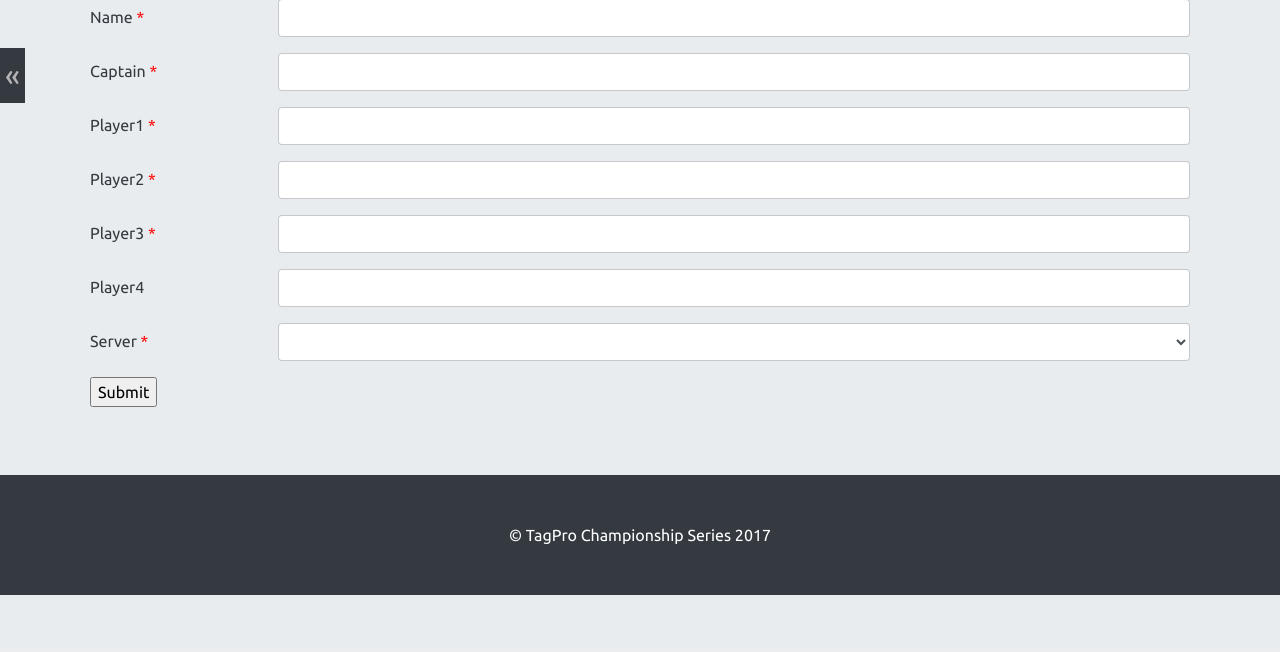
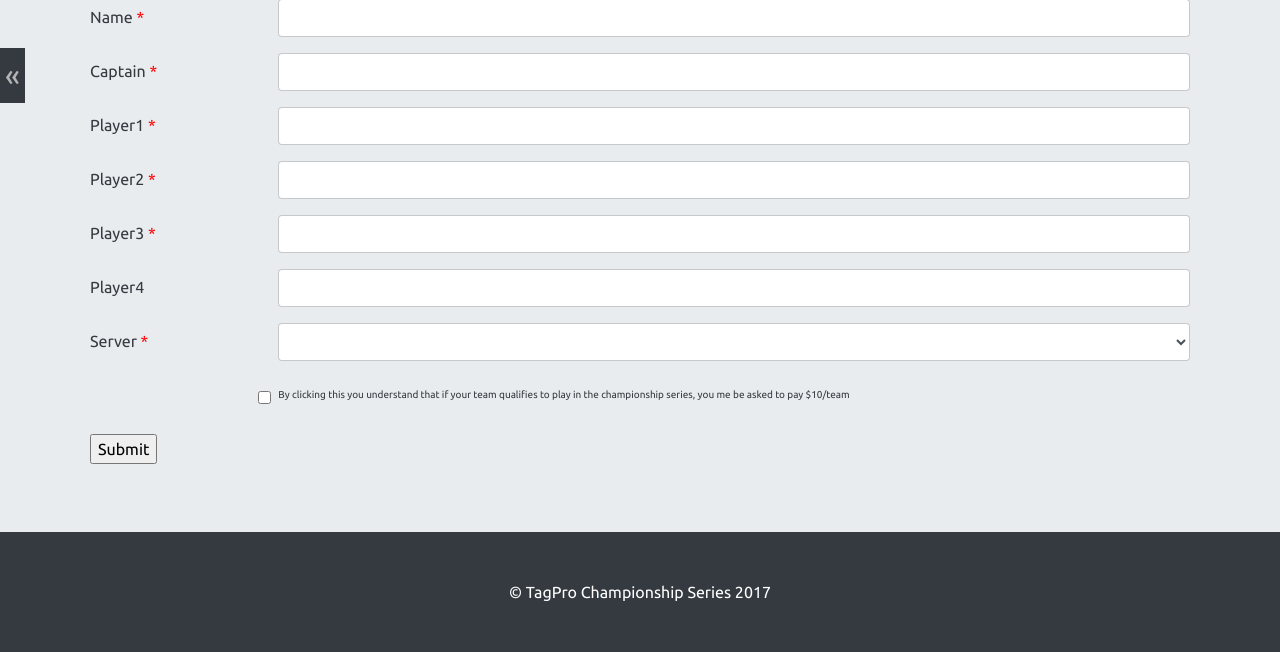
Before and after one commit to vivaelnino9/championship, a Django app: page /team/1/ in a window 1280 px wide. Shown: the part 152-804 px from the top of the page. Before the commit the page ends 747 px from the top, so only its background shows below. Run offline with Django 3.2, Linux system fonts and the light colour scheme; a user stored in the database is signed in; some libraries are stand-ins or nearby versions.

Commit message:
add disclaimer message

```diff
--- a/champ_app/templates/team_register.html
+++ b/champ_app/templates/team_register.html
@@ -37,6 +37,13 @@
       </div>
     </div>
     {% endfor %}
+    <div class="form-group row">
+      <label for="accept" class="col-2 col-form-label"></label>
+      <div class="col-10" style="margin-top:10px;">
+        <input name="disclaimer-box" type="checkbox" class="form-check-input" required>
+        <p class="disclaimer-message">By clicking this you understand that if your team qualifies to play in the championship series, you me be asked to pay $10/team</p>
+      </div>
+    </div>
     <input class="form-submit" type="submit" value="Submit" />
 </form>
 <script type="text/javascript">var submitted=false;</script>
```
